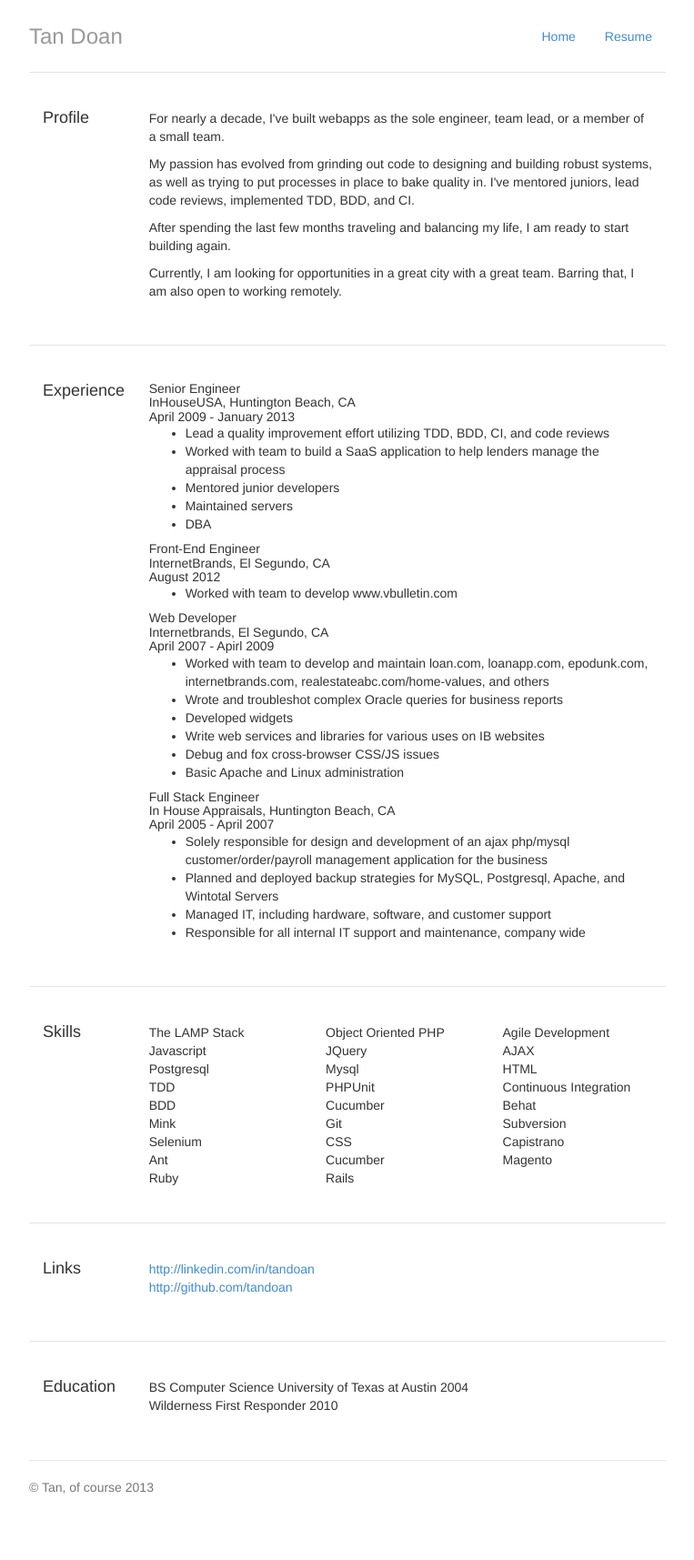
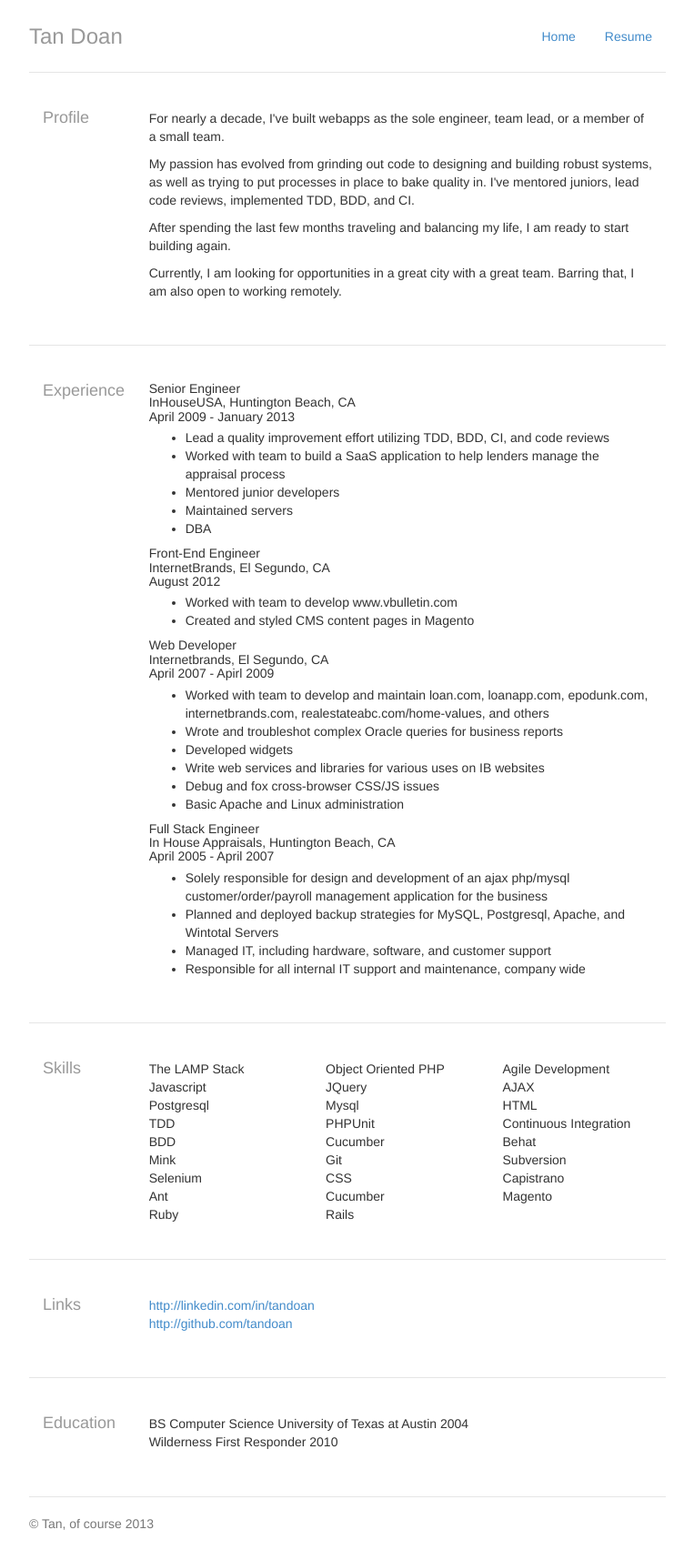
Before and after one commit to tandoan/tandoan.com, a CakePHP app: the page made by src/html/app/View/Pages/resume.ctp in a window 1280 px wide. Shown: the whole page at 91% size, without its empty margins (258-1021 px from the left). Before the commit the page ends 1642 px from the top, so only its background shows below. Run offline with PHP 8.4 and a stand-in for CakePHP, Linux system fonts and the light colour scheme; the template is opened without the code that fills it, so the values that code supplies are empty; some libraries are stand-ins or nearby versions.

Commit message:
updating styles, changing left column text to gray

```diff
--- a/src/html/app/View/Pages/resume.ctp
+++ b/src/html/app/View/Pages/resume.ctp
@@ -35,6 +35,7 @@
       </div>
       <ul>
         <li>Worked with team to develop www.vbulletin.com</li>
+        <li>Created and styled CMS content pages in Magento</li>
       </ul>
 
       <div class="job-info h5">Web Developer<br>
--- a/src/html/app/webroot/css/jumbotron-narrow.css
+++ b/src/html/app/webroot/css/jumbotron-narrow.css
@@ -116,3 +116,12 @@ body {
   margin-bottom: 15px;
   padding: 7px 9px;
 }
+
+.job-info {
+  padding-bottom: 5px;
+}
+
+.resume-block .col-md-2.h4,
+.resume-block-omega .col-md-2.h4 {
+  color: #999999;
+}
```
